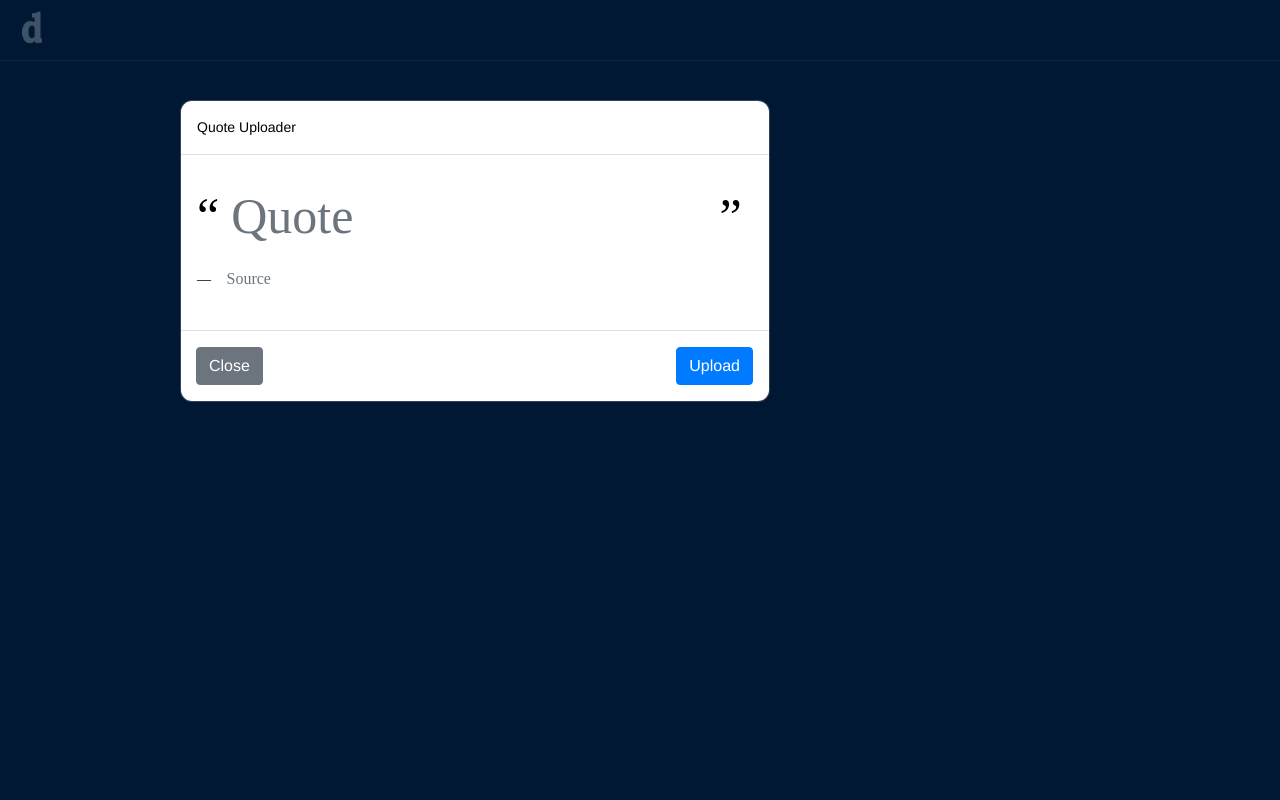
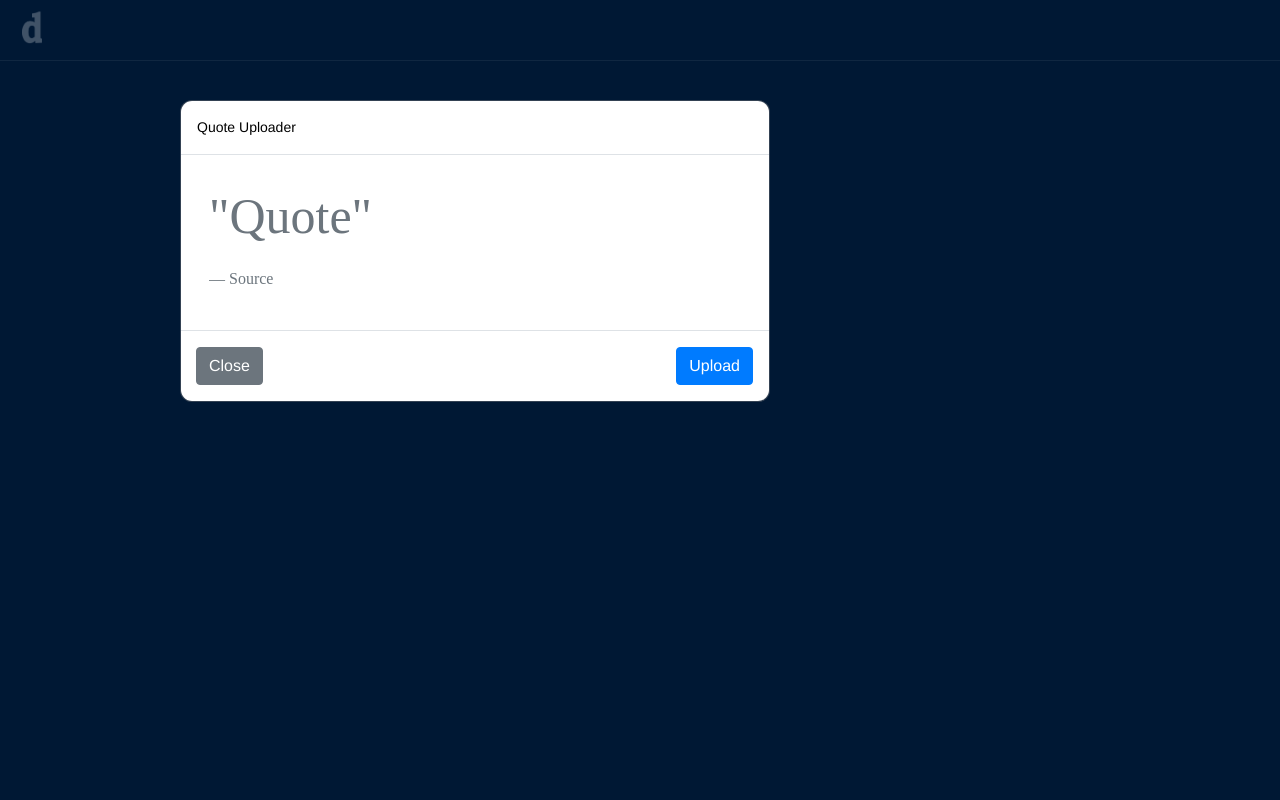
Before and after one commit to UB-ES-19/F4-tumblr, a Django app: page /tumblr/audio_upload in a window 1280 px wide, after a click that opens the changed part. Run offline with Django 3.2, Linux system fonts and the light colour scheme; the visitor is signed in with stand-in values (Sample User, id 1); some libraries are stand-ins or nearby versions; some web fonts are replaced.

Commit message:
Revert "#36: Fix quote form"
This reverts commit 23d3687d56b612c09c01d3edb9148e71e08b2f1b.

```diff
--- a/PracticaWeb/static/tumblr/css/upload.css
+++ b/PracticaWeb/static/tumblr/css/upload.css
@@ -93,72 +93,10 @@
     color: red;
 }
 
-#link, #text-title, #text, #chat-title, #chat, #quote, #source {
+#link, #text-title, #text, #chat-title, #chat {
     border: none;
 }
-#link:focus, #text-title:focus, #text:focus, #chat-title:focus, #chat:focus, #quote, #source {
+#link:focus, #text-title:focus, #text:focus, #chat-title:focus, #chat:focus {
     outline: none;
     box-shadow: none;
 }
-
-/* quote */
-
-#quoteWrap {
-    white-space: nowrap;
-}
-
-#quoteWrap::before {
-    content: "“";
-    display: inline;
-    color: black;
-    font-family: 'Helvetica Neue,HelveticaNeue,Helvetica,Arial,sans-serif';
-    font-size: 50px;
-}
-
-#quoteWrap::after {
-    content: "”";
-    display: inline;
-    color: black;
-    font-family: 'Helvetica Neue,HelveticaNeue,Helvetica,Arial,sans-serif';
-    font-size: 50px;
-}
-
-#quote {
-    width: 90%;
-    display: inline-block;
-    white-space: nowrap;
-    color: black;
-    font-family: 'Helvetica Neue,HelveticaNeue,Helvetica,Arial,sans-serif';
-    font-size: 50px;
-}
-
-/* source */
-
-#sourceWrap {
-    white-space: nowrap;
-}
-
-#sourceWrap::before {
-    content: "— ";
-    display: inline;
-    color: black;
-    font-family: 'Helvetica Neue,HelveticaNeue,Helvetica,Arial,sans-serif';
-}
-
-#source {
-    width: 90%;
-    display: inline-block;
-    white-space: nowrap;
-    color: black;
-    font-family: 'Helvetica Neue,HelveticaNeue,Helvetica,Arial,sans-serif';
-}
-
-#source {
-    color: black;
-    font-family: 'Helvetica Neue,HelveticaNeue,Helvetica,Arial,sans-serif';
-}
-
-#close_btn_quote {
-    position: absolute;
-    left: 15px;
-}
--- /dev/null
+++ b/PracticaWeb/static/tumblr/css/upload_quotes.css
@@ -0,0 +1,21 @@
+#quote, #quote_before, #quote_after {
+    color: black;
+    font-family: 'Helvetica Neue,HelveticaNeue,Helvetica,Arial,sans-serif';
+    border: 0px;
+    font-size: 50px;
+}
+#quote:active{
+    border: 0px;
+}
+
+
+#source {
+    color: black;
+    font-family: 'Helvetica Neue,HelveticaNeue,Helvetica,Arial,sans-serif';
+    border: 0px;
+}
+
+#close_btn_quote {
+    position: absolute;
+    left: 15px;
+}
--- /dev/null
+++ b/PracticaWeb/static/tumblr/js/quotes.js
@@ -0,0 +1,13 @@
+function addQuotationMarks() {
+    var x = document.getElementById("quote");
+
+    let z = x.value.toString().includes('"');
+    if (!z){x.value = '"' + x.value + '"';}
+
+}
+
+function addSource() {
+    var x = document.getElementById("source");
+    let z = x.value.toString().includes('— ');
+    if (!z){x.value = '—  ' + x.value;}
+}
--- a/PracticaWeb/templates/posts/upload_quote.html
+++ b/PracticaWeb/templates/posts/upload_quote.html
@@ -16,8 +16,8 @@
           <form enctype="multipart/form-data" method="POST" action="{% url 'quote_upload'%}">
               {% csrf_token %}
               <div class="form-group">
-                  <span id="quoteWrap"><input type="text" class="form-control" name="quote" id="quote" placeholder='Quote' onchange="addQuotationMarks()"></span>
-                  <span id="sourceWrap"><input type="text" class="form-control" name="source" id="source" placeholder="Source" onchange="addSource()"></span>
+                  <input type="text" class="form-control" name="quote" id="quote" placeholder='"Quote"' onchange="addQuotationMarks()">
+                  <input type="text" class="form-control" name="source" id="source" placeholder="— Source" onchange="addSource()">
                   <input type="hidden" name="origin" value="{{ request.path|urlencode }}">
               </div>
 
--- a/PracticaWeb/templates/templates/index.html
+++ b/PracticaWeb/templates/templates/index.html
@@ -20,12 +20,14 @@
         <link rel="stylesheet" href="{% static 'tumblr/css/fonts.css' %}">
         <link rel="stylesheet" href="{% static 'tumblr/css/login.css' %}">
         <link rel="stylesheet" href="{% static 'tumblr/css/index.css' %}">
+        <link rel="stylesheet" href="{% static 'tumblr/css/upload_quotes.css' %}">
         <link rel="stylesheet" href="{% static 'tumblr/css/original.css' %}">
 
         {% if request.user.is_authenticated %}
             <link rel="stylesheet" href="{% static 'tumblr/css/dashboard.css' %}">
             <link rel="stylesheet" href="{% static 'tumblr/css/upload.css' %}">
             <script src="{% static 'tumblr/js/upload.js' %}"></script>
+            <script src="{% static 'tumblr/js/quotes.js' %}"></script>
         {% endif %}
         <!-- JS -->
         <script src="https://code.jquery.com/jquery-3.3.1.slim.min.js" integrity="sha384-q8i/X+965DzO0rT7abK41JStQIAqVgRVzpbzo5smXKp4YfRvH+8abtTE1Pi6jizo" crossorigin="anonymous"></script>
--- a/PracticaWeb/templates/templates/profile.html
+++ b/PracticaWeb/templates/templates/profile.html
@@ -26,6 +26,7 @@
         <link rel="stylesheet" href="{% static 'tumblr/css/fonts.css' %}">
         <link rel="stylesheet" href="{% static 'tumblr/css/login.css' %}">
         <link rel="stylesheet" href="{% static 'tumblr/css/index.css' %}">
+        <link rel="stylesheet" href="{% static 'tumblr/css/upload_quotes.css' %}">
         <link rel="stylesheet" href="{% static 'tumblr/css/original.css' %}">
 
         {% if request.user.is_authenticated %}
```
